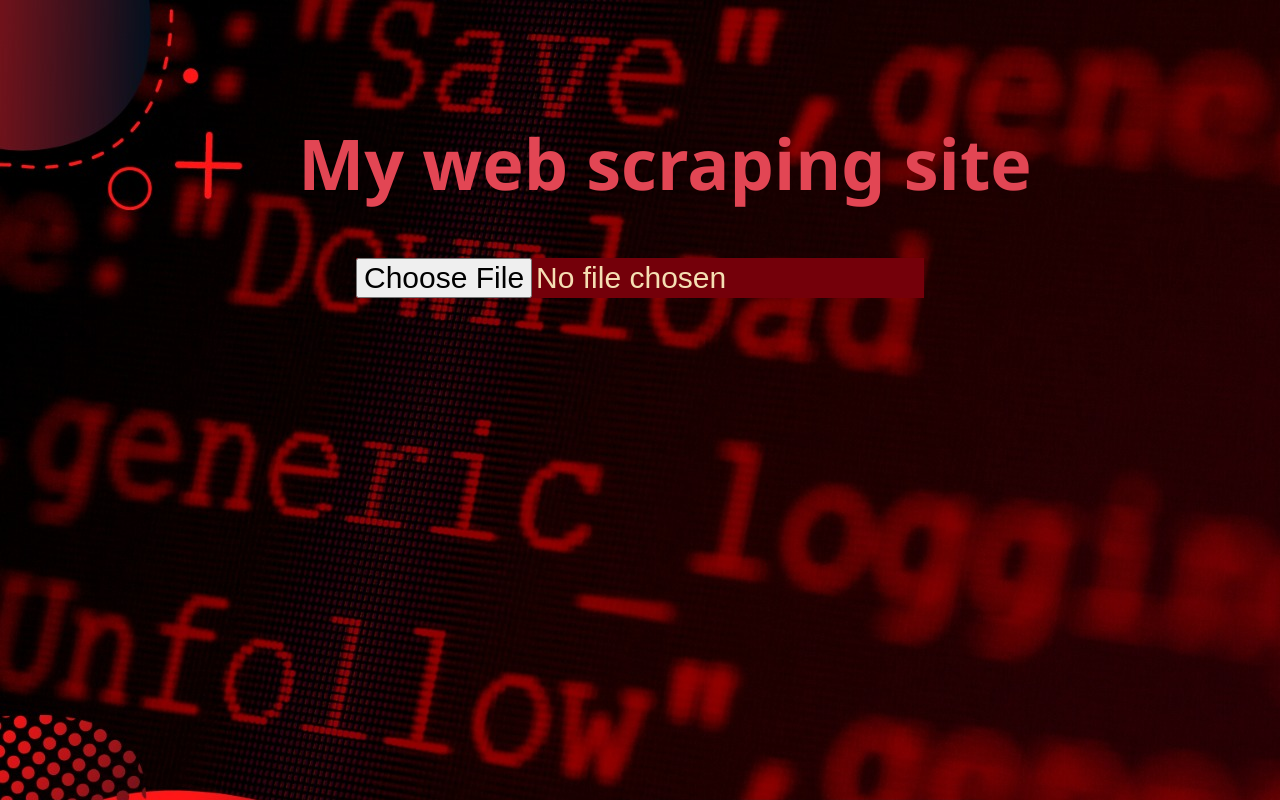
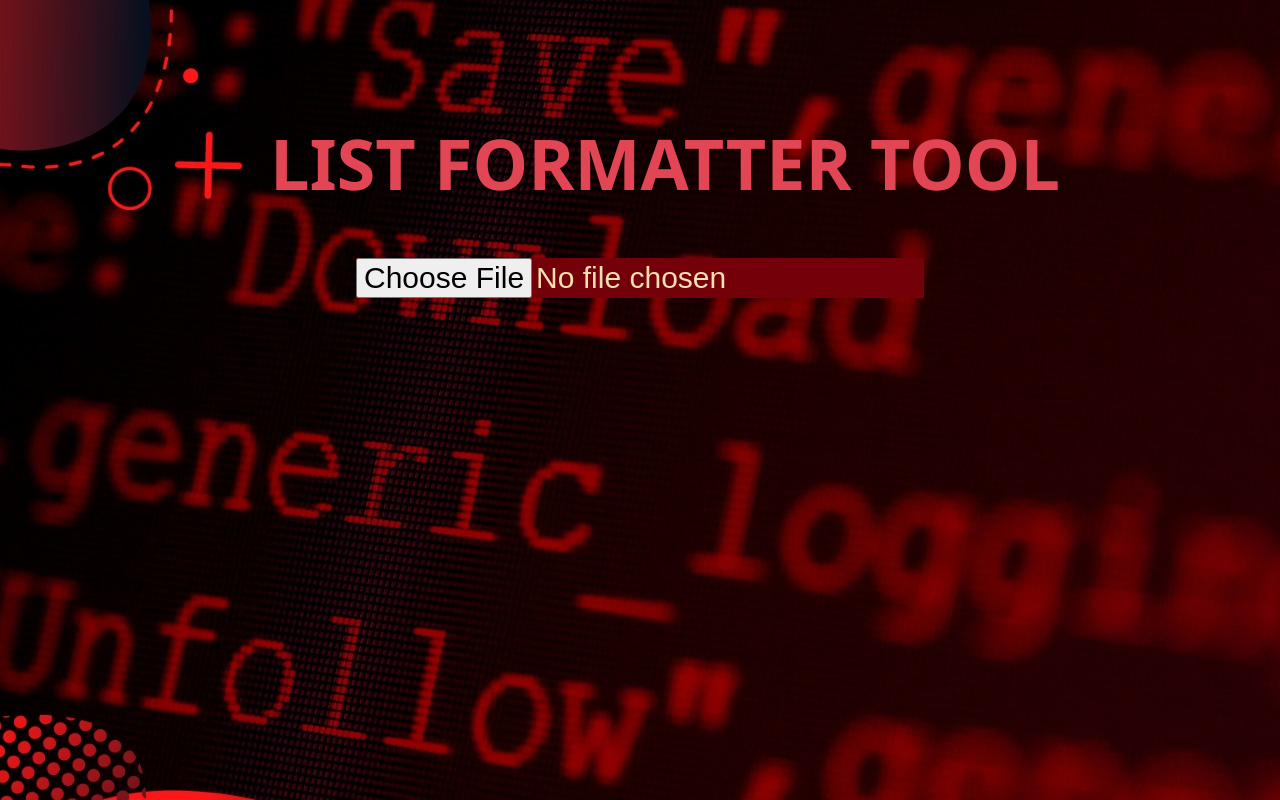
Before and after one commit to usajjad123/usajjad123.github.io, a plain HTML site: page index.html in a window 1280 px wide. Drawn offline with nearby package versions, Linux system fonts and the light colour scheme.

Commit message:
Changed Heading/Title of Main Page

```diff
--- a/index.html
+++ b/index.html
@@ -8,7 +8,7 @@
 	<body>
 
 		<div id="container">
-			<h1>My web scraping site</h1>
+			<h1>LIST FORMATTER TOOL</h1>
 			<input type="file" name="inputfile"
 						 id="inputfile" onclick="this.value = null">
 			<pre id="output"></pre>
```
